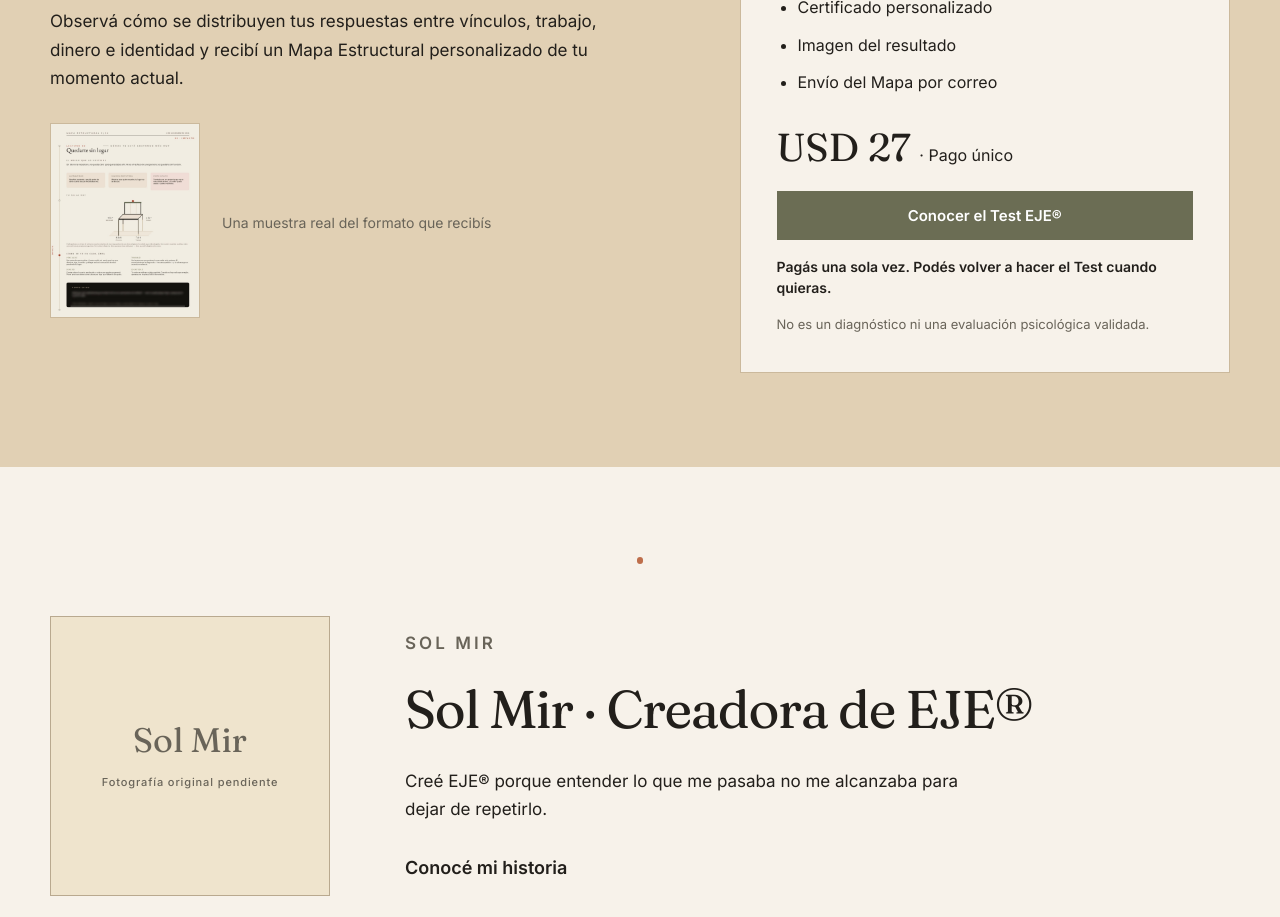
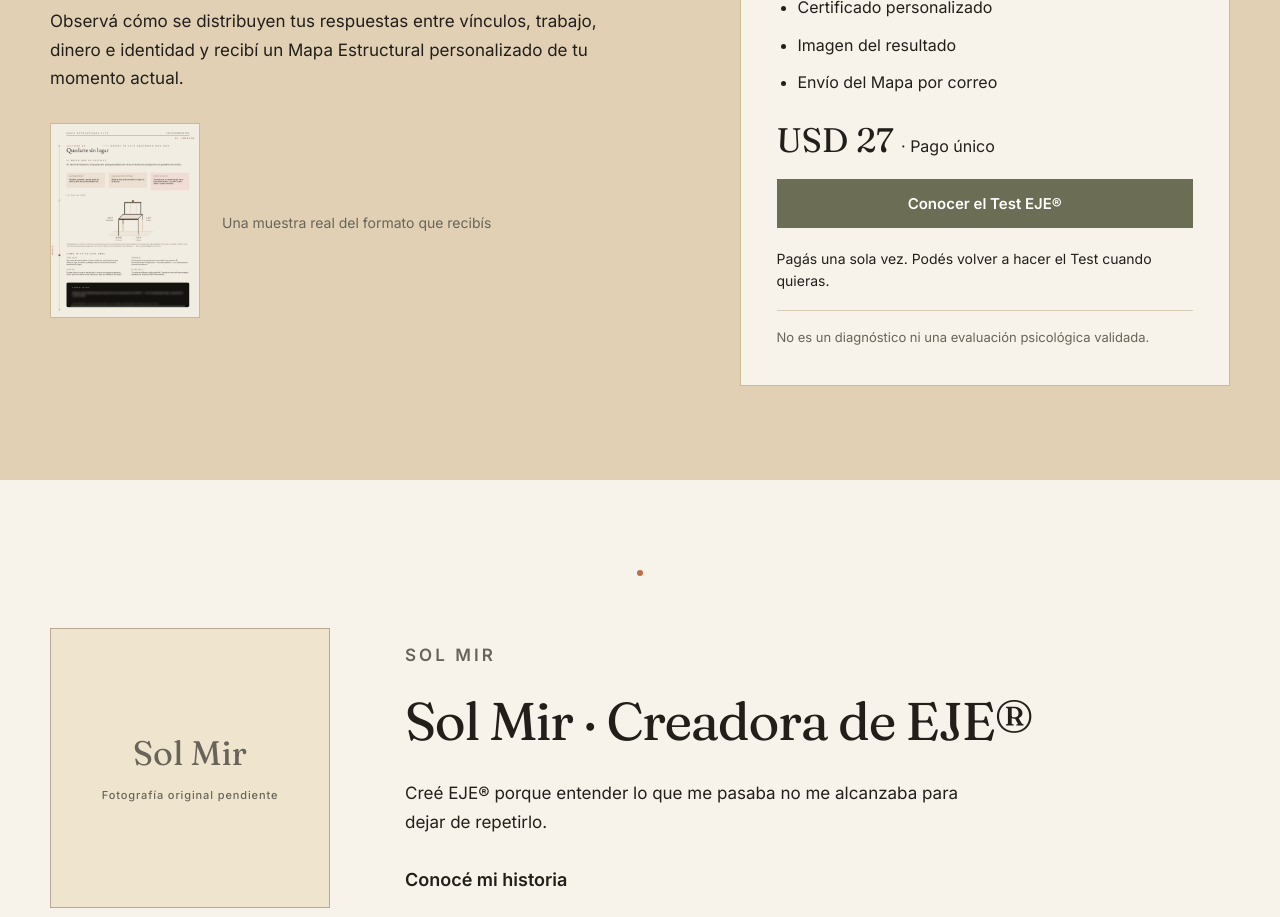
Before and after one commit to smirgonzalez-ops/sol-mir-web, a Next.js app: page /eje in a window 1280 px wide. Shown: the part 2620-3537 px from the top of the page. Built offline with nearby package versions, Linux system fonts and the light colour scheme.

Commit message:
style: refine Test offer price and supporting copy hierarchy

```diff
--- a/app/eje/eje-editorial.css
+++ b/app/eje/eje-editorial.css
@@ -46,11 +46,11 @@
 .eje-offer-label { font-size:12px !important; letter-spacing:.15em; font-weight:700; margin:0 0 20px; }
 .eje-offer ul { margin:0; padding-left:21px; }
 .eje-offer li { margin-bottom:14px; font-size:16px; line-height:1.45; }
-.eje-price { font-family:Fraunces,Georgia,serif; font-size:39px !important; line-height:1.2 !important; margin:30px 0 20px; }
+.eje-price { font-family:Fraunces,Georgia,serif; font-size:34px !important; line-height:1.2 !important; margin:26px 0 18px; }
 .eje-price span { font:400 16px/1.4 Inter,Arial,sans-serif; }
 .eje-btn-wide { width:100%; }
-.eje-repeat { font-size:14px !important; margin:16px 0 0; font-weight:600; line-height:1.5 !important; }
-.eje-disclaimer { font-size:13px !important; color:var(--eje-muted); margin:16px 0 0; }
+.eje-repeat { font-size:14px !important; margin:20px 0 0; font-weight:400; line-height:1.55 !important; }
+.eje-disclaimer { font-size:13px !important; color:var(--eje-muted); margin:18px 0 0; padding-top:16px; border-top:1px solid #D8CBB6; }
 .eje-founder-section { background:var(--eje-linen); padding:90px 0; }
 .eje-founder-grid { display:grid; grid-template-columns:280px 1fr; gap:75px; align-items:center; }
 .eje-founder-photo-reserved { min-height:280px; border:1px solid #B9A98F; display:flex; flex-direction:column; align-items:center; justify-content:center; gap:14px; text-align:center; color:var(--eje-muted); background:var(--eje-cream); }
```
